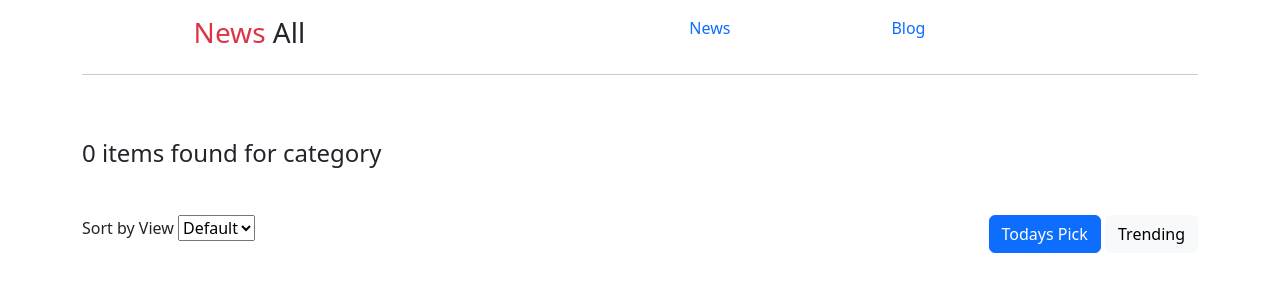
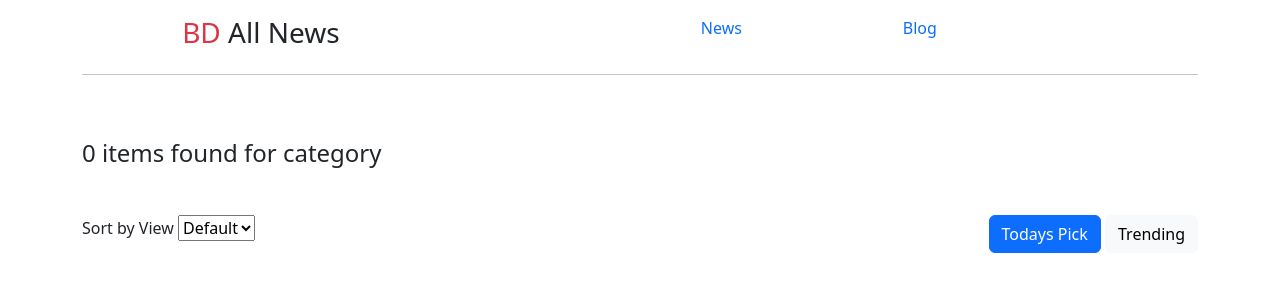
Before and after one commit to leoarafat/BD-News, a plain HTML site: page index.html in a window 1280 px wide. Drawn offline with nearby package versions, Linux system fonts and the light colour scheme; no server answers.

Commit message:
modify title name

```diff
--- a/index.html
+++ b/index.html
@@ -4,7 +4,7 @@
     <meta charset="UTF-8">
     <meta http-equiv="X-UA-Compatible" content="IE=edge">
     <meta name="viewport" content="width=device-width, initial-scale=1.0">
-    <title>News All</title>
+    <title>BD All News</title>
 
     <!-- bootstarp cdn -->
     <link href="https://cdn.jsdelivr.net/npm/bootstrap@5.2.0/dist/css/bootstrap.min.css" rel="stylesheet" integrity="sha384-gH2yIJqKdNHPEq0n4Mqa/HGKIhSkIHeL5AyhkYV8i59U5AR6csBvApHHNl/vI1Bx" crossorigin="anonymous">
@@ -61,7 +61,7 @@
    <header class="mt-3">
     <div class="d-flex justify-content-around">
         <div class="div1">
-            <h3><span class="text-danger">News</span> All </h3>
+            <h3><span class="text-danger">BD</span> All News </h3>
         </div>
         <div class="div2 col-6 d-flex justify-content-evenly">
             <a class="text-decoration-none" href="#">News</a>
```
